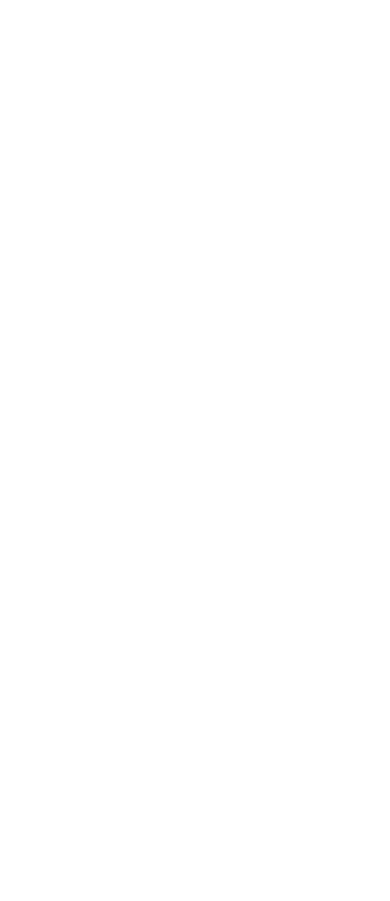
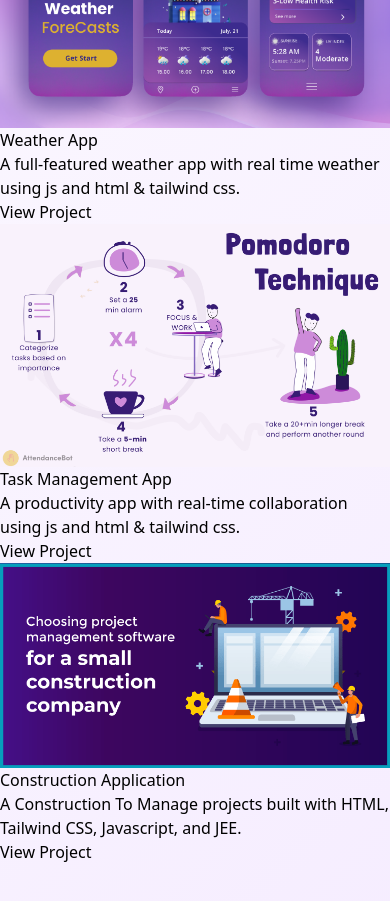
Before and after one commit to krrsalmane/portfolio, an Angular app in the folder portfolio/: page / in a window 390 px wide. Shown: the part 1980-2881 px from the top of the page. Before the commit the page ends 1711 px from the top, so only its background shows below. Built offline with nearby package versions, Linux system fonts and the light colour scheme.

Commit message:
add project

```diff
--- a/portfolio/src/app/project/project.component.css
+++ b/portfolio/src/app/project/project.component.css
@@ -0,0 +1,8 @@
+/* src/app/projects/projects.component.css */
+.section-bg {
+    background: linear-gradient(135deg, #ffffff, #f3e8ff);
+    background-size: 200% 200%;
+    animation: gradientShift 20s ease infinite;
+    padding-top: 5rem; /* py-20 */
+    padding-bottom: 5rem;
+}
--- a/portfolio/src/app/project/project.component.html
+++ b/portfolio/src/app/project/project.component.html
@@ -0,0 +1,31 @@
+<section id="projects" class="section-bg py-20">
+    <div class="max-w-7xl mx-auto px-4 sm:px-6 lg:px-8">
+        <h2 class="text-4xl font-extrabold text-center text-indigo-600 mb-12">Projects</h2>
+        <div class="grid grid-cols-1 md:grid-cols-2 lg:grid-cols-3 gap-8">
+            <div class="bg-white rounded-2xl shadow-xl overflow-hidden card-hover">
+                <img src="../../assets/image/app weather.png" alt="Project 1" class="w-full h-48 object-cover">
+                <div class="p-6">
+                    <h3 class="text-xl font-semibold mb-3 text-indigo-600">Weather App</h3>
+                    <p class="text-gray-600 mb-4">A full-featured weather app with real time weather using js and html & tailwind css.</p>
+                    <a href="#" class="text-yellow-400 font-semibold hover:underline">View Project</a>
+                </div>
+            </div>
+            <div class="bg-white rounded-2xl shadow-xl overflow-hidden card-hover">
+                <img src="../../assets/image/productivity app.png" alt="Project 2" class="w-full h-48 object-cover">
+                <div class="p-6">
+                    <h3 class="text-xl font-semibold mb-3 text-indigo-600">Task Management App</h3>
+                    <p class="text-gray-600 mb-4">A productivity app with real-time collaboration using js and html & tailwind css.</p>
+                    <a href="#" class="text-yellow-400 font-semibold hover:underline">View Project</a>
+                </div>
+            </div>
+            <div class="bg-white rounded-2xl shadow-xl overflow-hidden card-hover">
+                <img src="../../assets/image/construction app.png" alt="Project 3" class="w-full h-48 object-cover">
+                <div class="p-6">
+                    <h3 class="text-xl font-semibold mb-3 text-indigo-600">Construction Application</h3>
+                    <p class="text-gray-600 mb-4">A Construction To Manage projects built with HTML, Tailwind CSS, Javascript, and JEE.</p>
+                    <a href="#" class="text-yellow-400 font-semibold hover:underline">View Project</a>
+                </div>
+            </div>
+        </div>
+    </div>
+</section>
```
